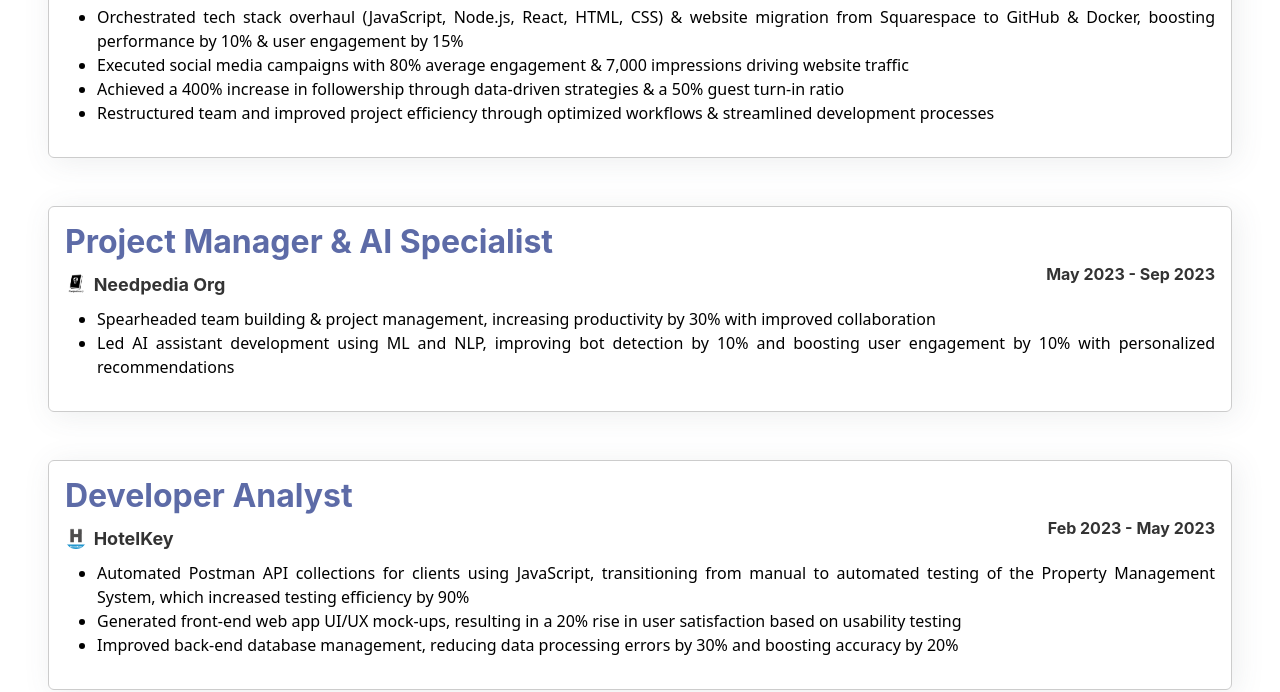
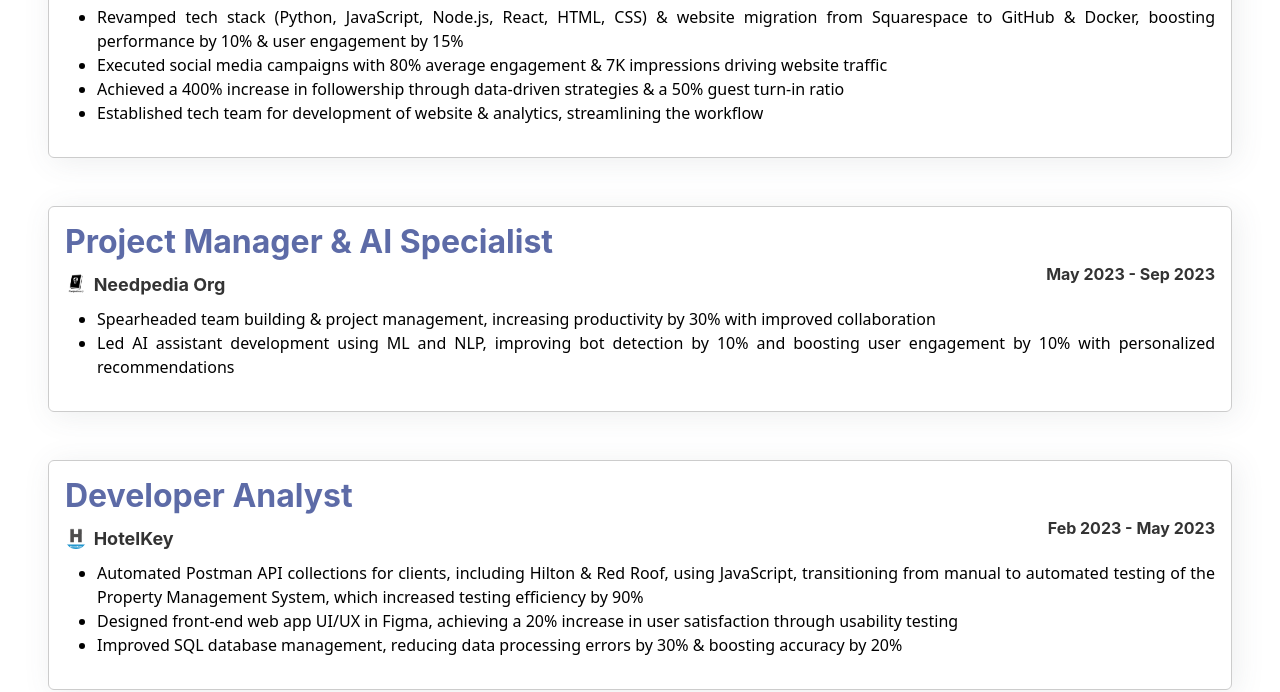
Before and after one commit to ASTHA22/astha22.github.io, a plain HTML site: page index.html in a window 1280 px wide. Shown: the part 1932-2624 px from the top of the page. Drawn offline with nearby package versions, Linux system fonts and the light colour scheme; a script that the page names is missing.

Commit message:
Update index.html

```diff
--- a/index.html
+++ b/index.html
@@ -172,10 +172,10 @@
                                 <span class="float-right">Jun 2023 - Present</span>
                             </h6>
                             <ul>
-                                <li>Orchestrated tech stack overhaul (JavaScript, Node.js, React, HTML, CSS) & website migration from Squarespace to GitHub & Docker, boosting performance by 10% & user engagement by 15%</li>
-                                <li>Executed social media campaigns with 80% average engagement & 7,000 impressions driving website traffic</li>
+                                <li>Revamped tech stack (Python, JavaScript, Node.js, React, HTML, CSS) & website migration from Squarespace to GitHub & Docker, boosting performance by 10% & user engagement by 15%</li>
+                                <li>Executed social media campaigns with 80% average engagement & 7K impressions driving website traffic</li>
                                 <li>Achieved a 400% increase in followership through data-driven strategies & a 50% guest turn-in ratio</li>
-				<li>Restructured team and improved project efficiency through optimized workflows & streamlined development processes</li>
+				<li>Established tech team for development of website & analytics, streamlining the workflow</li>
                             </ul>
                         </div>
                     </div>
@@ -210,9 +210,9 @@
                                 <span class="float-right">Feb 2023 - May 2023</span>
                             </h6>
                             <ul>
-                                <li>Automated Postman API collections for clients using JavaScript, transitioning from manual to automated testing of the Property Management System, which increased testing efficiency by 90%</li>
-                                <li>Generated front-end web app UI/UX mock-ups, resulting in a 20% rise in user satisfaction based on usability testing</li>
-                                <li>Improved back-end database management, reducing data processing errors by 30% and boosting accuracy by 20%</li>
+                                <li>Automated Postman API collections for clients, including Hilton & Red Roof, using JavaScript, transitioning from manual to automated testing of the Property Management System, which increased testing efficiency by 90%</li>
+                                <li>Designed front-end web app UI/UX in Figma, achieving a 20% increase in user satisfaction through usability testing</li>
+                                <li>Improved SQL database management, reducing data processing errors by 30% & boosting accuracy by 20%</li>
                             </ul>
                         </div>
                     </div>
@@ -249,7 +249,7 @@
                                 <span class="float-right">Jun 2019 - Jul 2021</span>
                             </h6>
                             <ul>
-                                <li>Awarded 'More than Expected' for scaling Fortune 500 businesses across different domains like Retail & QSR through CRM analytics & targeted campaigns, generating 20M INR (~275K USD) in monthly incremental sales</li>
+                                <li>Awarded 'More than Expected' for scaling Fortune 500 businesses (Retail: Vero Moda, Jack & Jones, ONLY, Selected, Titan; QSR: McDonald’s) using CRM analytics & targeted campaigns, generating 20M INR (~275K USD) in monthly incremental sales</li>
                                 <li>Achieved a perfect 10 NPS rating & drove a 6-7% increase in monthly revenue by utilizing A/B testing, cross-sell strategies, market basket analysis, & customer segmentation</li>
                                 <li>Recognized with the 'Extra Mile' award for enhancing digital presence & personalizing recommendations using Cosine Similarity algorithms for a Fortune 100 QSR brand</li>
                                 <li>Automated campaign execution processes, built ML models including Linear & Logistic Regression, XGBoost, & Naïve Bayes, using R, Python, SQL, & advanced Excel and optimized retail client account databases with SQL servers, reducing query response times, minimizing data discrepancies resulting in enhancement of operational efficiency by 25%</li>
```
